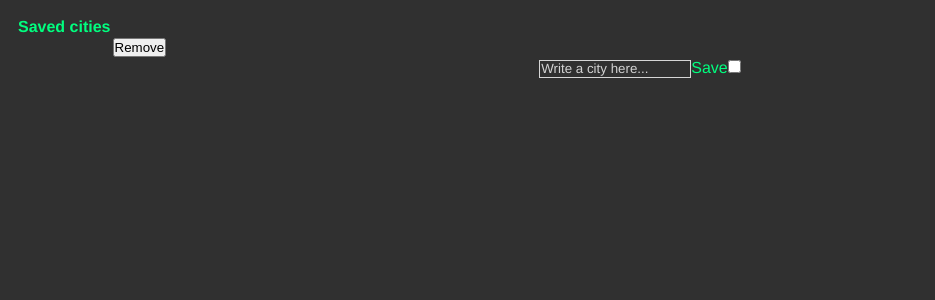
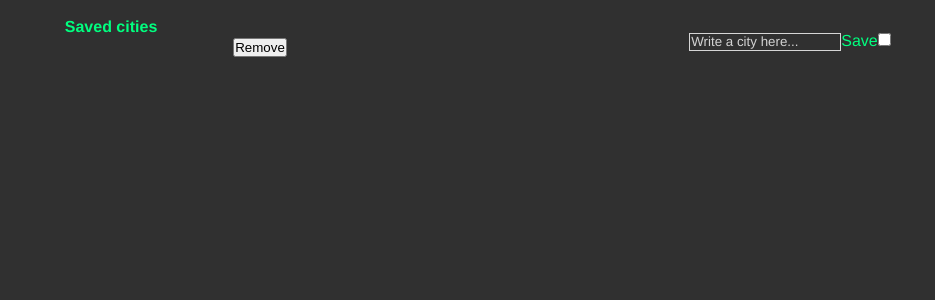
Before and after one commit to kallevo/S-sovellus, a React (Create React App) app: page / in a window 1280 px wide. Shown: the top 300 px of the page, without its empty margins (0-935 px from the left). Built offline with nearby package versions, Linux system fonts and the light colour scheme; no server answers.

Commit message:
Tyylimuutoksia.

```diff
--- a/package.json
+++ b/package.json
@@ -15,6 +15,7 @@
     "jsonwebtoken": "^8.5.1",
     "mysql": "^2.18.1",
     "react": "^17.0.2",
+    "react-bootstrap": "^2.1.2",
     "react-dom": "^17.0.2",
     "react-router-dom": "^6.2.1",
     "react-scripts": "5.0.0",
--- a/src/App.css
+++ b/src/App.css
@@ -25,10 +25,13 @@ h1 {
   position: relative;
   text-align: center;
   padding: 1rem;
+  overflow: hidden;
 }
-.App.search{
+.search{
   text-align: center;
   padding: 1rem;
+  margin: auto;
+  max-width: 30%;
 }
 .App input {
   font-family: Helvetica;
@@ -44,7 +47,7 @@ h1 {
   color: lightgrey;
 }
 .container {
-  max-width: 760px;
+  width: 80%;
   height: 400px;
   margin: auto;
   padding: 1rem;
@@ -76,3 +79,17 @@ h1 {
 .bold {
   font-weight: 600;
 }
+.savedCities {
+  width: 300px;
+  float: left;
+  display: flex;
+  flex-direction: column;
+  justify-content: space-between;
+}
+
+.search-div {
+  margin: auto;
+  display: flex;
+  flex-direction: column;
+  justify-content: space-between;
+}
--- a/src/components/App.js
+++ b/src/components/App.js
@@ -119,6 +119,7 @@ function App() {
                     </tbody>
                 </table>
             </div>
+            <div className="search-div">
                 <div className="search">
                     <input
                         onChange={event => setLocation(event.target.value)}
@@ -160,6 +161,7 @@ function App() {
                     }
                 </div>
             </div>
+        </div>
     );
 }
 
```
Also changed, not shown: 1 other file (tests, documents, lock files or other folders). Lines whose indentation alone changed are shown as unchanged.
